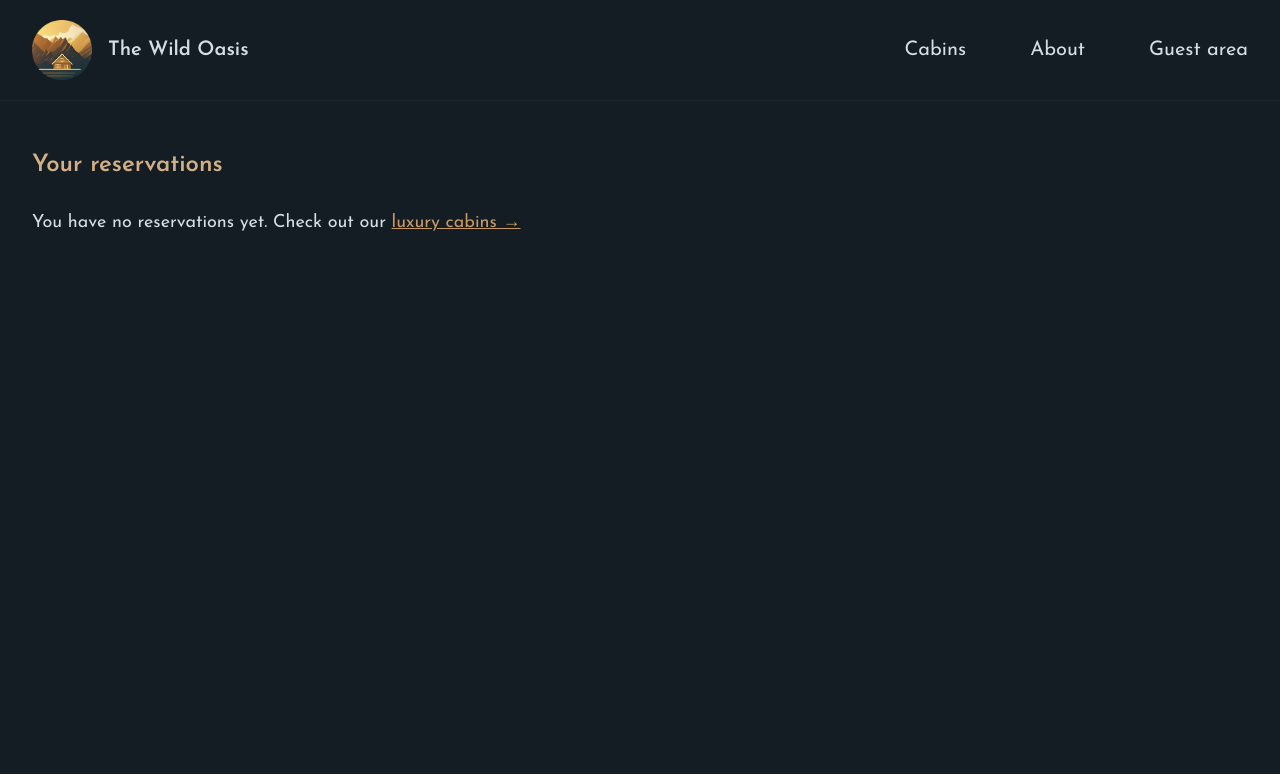
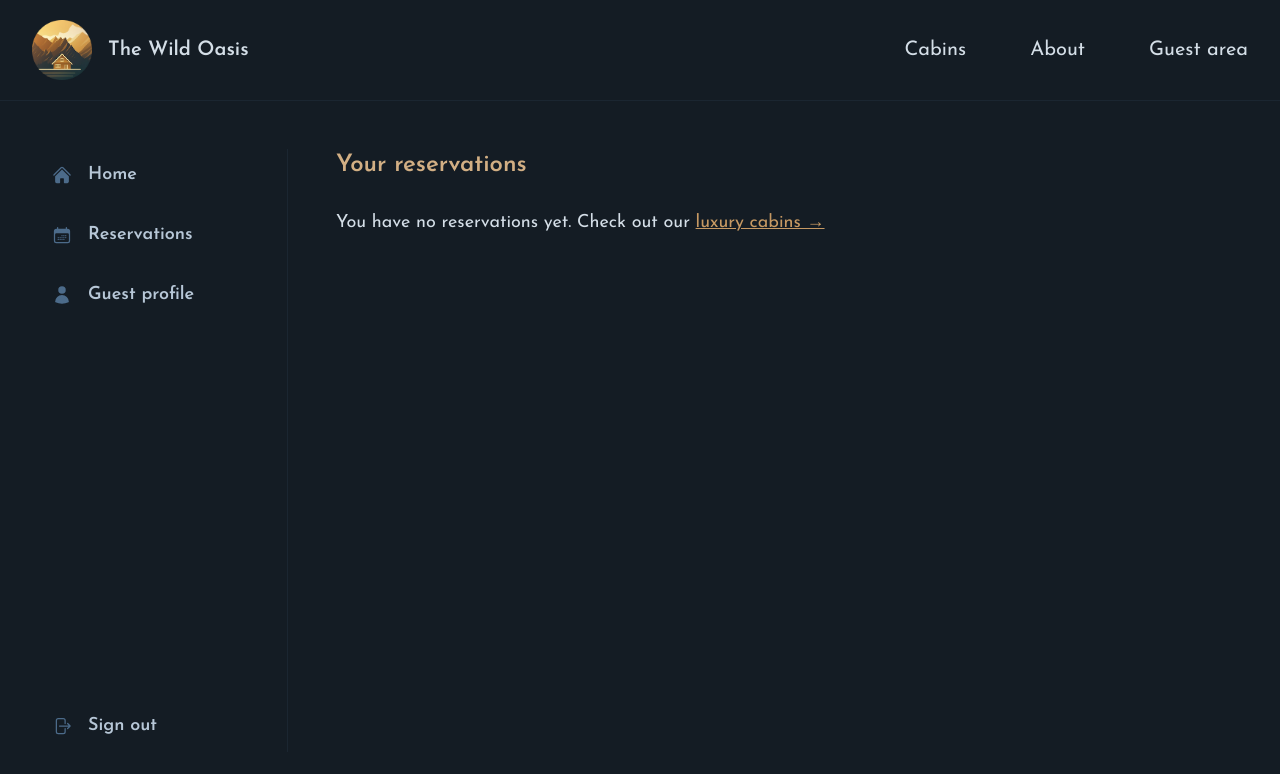
Before and after one commit to Wonderdog321/the-wild-oasis-website, a Next.js app: page /account/reservations in a window 1280 px wide. Shown: the top 774 px of the page. Built offline with nearby package versions, Linux system fonts and the light colour scheme.

Commit message:
Implementing supabase to the project as well fetching cabins data.

```diff
--- a/app/_components/CabinCard.tsx
+++ b/app/_components/CabinCard.tsx
@@ -1,3 +1,5 @@
+import Image from "next/image";
+import Link from "next/link";
 import { UsersIcon } from "@heroicons/react/24/solid";
 import { cabinType } from "../types/types";
 
@@ -10,11 +12,14 @@ function CabinCard({ cabin }: CabinCardProps) {
 
   return (
     <div className="border-primary-800 flex border">
-      <img
-        src={image}
-        alt={`Cabin ${name}`}
-        className="border-primary-800 flex-1 border-r"
-      />
+      <div className="relative flex-1">
+        <Image
+          src={image}
+          fill
+          alt={`Cabin ${name}`}
+          className="border-primary-800 flex-1 border-r object-cover"
+        />
+      </div>
 
       <div className="flex-grow">
         <div className="bg-primary-950 px-7 pt-5 pb-4">
@@ -47,12 +52,12 @@ function CabinCard({ cabin }: CabinCardProps) {
         </div>
 
         <div className="bg-primary-950 border-t-primary-800 border-t text-right">
-          <a
+          <Link
             href={`/cabins/${id}`}
             className="border-primary-800 hover:bg-accent-600 hover:text-primary-900 inline-block border-l px-6 py-4 transition-all"
           >
             Details & reservation &rarr;
-          </a>
+          </Link>
         </div>
       </div>
     </div>
--- a/app/_components/SideNavigation.tsx
+++ b/app/_components/SideNavigation.tsx
@@ -2,44 +2,45 @@ import {
   CalendarDaysIcon,
   HomeIcon,
   UserIcon,
-} from '@heroicons/react/24/solid';
-import SignOutButton from './SignOutButton';
+} from "@heroicons/react/24/solid";
+import SignOutButton from "./SignOutButton";
+import Link from "next/link";
 
 const navLinks = [
   {
-    name: 'Home',
-    href: '/account',
-    icon: <HomeIcon className='h-5 w-5 text-primary-600' />,
+    name: "Home",
+    href: "/account",
+    icon: <HomeIcon className="text-primary-600 h-5 w-5" />,
   },
   {
-    name: 'Reservations',
-    href: '/account/reservations',
-    icon: <CalendarDaysIcon className='h-5 w-5 text-primary-600' />,
+    name: "Reservations",
+    href: "/account/reservations",
+    icon: <CalendarDaysIcon className="text-primary-600 h-5 w-5" />,
   },
   {
-    name: 'Guest profile',
-    href: '/account/profile',
-    icon: <UserIcon className='h-5 w-5 text-primary-600' />,
+    name: "Guest profile",
+    href: "/account/profile",
+    icon: <UserIcon className="text-primary-600 h-5 w-5" />,
   },
 ];
 
 function SideNavigation() {
   return (
-    <nav className='border-r border-primary-900'>
-      <ul className='flex flex-col gap-2 h-full text-lg'>
+    <nav className="border-primary-900 border-r">
+      <ul className="flex h-full flex-col gap-2 text-lg">
         {navLinks.map((link) => (
           <li key={link.name}>
-            <a
-              className={`py-3 px-5 hover:bg-primary-900 hover:text-primary-100 transition-colors flex items-center gap-4 font-semibold text-primary-200`}
+            <Link
+              className={`hover:bg-primary-900 hover:text-primary-100 text-primary-200 flex items-center gap-4 px-5 py-3 font-semibold transition-colors`}
               href={link.href}
             >
               {link.icon}
               <span>{link.name}</span>
-            </a>
+            </Link>
           </li>
         ))}
 
-        <li className='mt-auto'>
+        <li className="mt-auto">
           <SignOutButton />
         </li>
       </ul>
--- /dev/null
+++ b/app/_lib/supabase.js
@@ -0,0 +1,6 @@
+import { createClient } from "@supabase/supabase-js";
+
+export const supabase = createClient(
+  process.env.SUPABASE_URL,
+  process.env.SUPABASE_KEY,
+);
--- /dev/null
+++ b/app/account/layout.tsx
@@ -0,0 +1,14 @@
+import SideNavigation from "../_components/SideNavigation";
+
+export default function layout({
+  children,
+}: Readonly<{
+  children: React.ReactNode;
+}>) {
+  return (
+    <div className="grid h-full grid-cols-[16rem_1fr] gap-12">
+      <SideNavigation />
+      <div>{children}</div>
+    </div>
+  );
+}
--- a/app/account/profile/page.tsx
+++ b/app/account/profile/page.tsx
@@ -1,4 +1,9 @@
 import SelectCountry from "@/app/_components/SelectCountry";
+import { Metadata } from "next";
+
+export const metadata: Metadata = {
+  title: "Update Profile",
+};
 
 export default function Page() {
   // CHANGE
@@ -7,21 +12,21 @@ export default function Page() {
 
   return (
     <div>
-      <h2 className="font-semibold text-2xl text-accent-400 mb-4">
+      <h2 className="text-accent-400 mb-4 text-2xl font-semibold">
         Update your guest profile
       </h2>
 
-      <p className="text-lg mb-8 text-primary-200">
+      <p className="text-primary-200 mb-8 text-lg">
         Providing the following information will make your check-in process
         faster and smoother. See you soon!
       </p>
 
-      <form className="bg-primary-900 py-8 px-12 text-lg flex gap-6 flex-col">
+      <form className="bg-primary-900 flex flex-col gap-6 px-12 py-8 text-lg">
         <div className="space-y-2">
           <label>Full name</label>
           <input
             disabled
-            className="px-5 py-3 bg-primary-200 text-primary-800 w-full shadow-sm rounded-sm disabled:cursor-not-allowed disabled:bg-gray-600 disabled:text-gray-400"
+            className="bg-primary-200 text-primary-800 w-full rounded-sm px-5 py-3 shadow-sm disabled:cursor-not-allowed disabled:bg-gray-600 disabled:text-gray-400"
           />
         </div>
 
@@ -29,7 +34,7 @@ export default function Page() {
           <label>Email address</label>
           <input
             disabled
-            className="px-5 py-3 bg-primary-200 text-primary-800 w-full shadow-sm rounded-sm disabled:cursor-not-allowed disabled:bg-gray-600 disabled:text-gray-400"
+            className="bg-primary-200 text-primary-800 w-full rounded-sm px-5 py-3 shadow-sm disabled:cursor-not-allowed disabled:bg-gray-600 disabled:text-gray-400"
           />
         </div>
 
@@ -46,7 +51,7 @@ export default function Page() {
           <SelectCountry
             name="nationality"
             id="nationality"
-            className="px-5 py-3 bg-primary-200 text-primary-800 w-full shadow-sm rounded-sm"
+            className="bg-primary-200 text-primary-800 w-full rounded-sm px-5 py-3 shadow-sm"
             defaultCountry={nationality}
           />
         </div>
@@ -55,12 +60,12 @@ export default function Page() {
           <label htmlFor="nationalID">National ID number</label>
           <input
             name="nationalID"
-            className="px-5 py-3 bg-primary-200 text-primary-800 w-full shadow-sm rounded-sm"
+            className="bg-primary-200 text-primary-800 w-full rounded-sm px-5 py-3 shadow-sm"
           />
         </div>
 
-        <div className="flex justify-end items-center gap-6">
-          <button className="bg-accent-500 px-8 py-4 text-primary-800 font-semibold hover:bg-accent-600 transition-all disabled:cursor-not-allowed disabled:bg-gray-500 disabled:text-gray-300">
+        <div className="flex items-center justify-end gap-6">
+          <button className="bg-accent-500 text-primary-800 hover:bg-accent-600 px-8 py-4 font-semibold transition-all disabled:cursor-not-allowed disabled:bg-gray-500 disabled:text-gray-300">
             Update profile
           </button>
         </div>
--- a/app/account/reservations/page.tsx
+++ b/app/account/reservations/page.tsx
@@ -1,5 +1,10 @@
 import ReservationCard from "@/app/_components/ReservationCard";
 import { bookingType } from "@/app/types/types";
+import { Metadata } from "next";
+
+export const metadata: Metadata = {
+  title: "Reservations",
+};
 
 export default function Page() {
   // CHANGE
--- a/app/cabins/page.tsx
+++ b/app/cabins/page.tsx
@@ -1,14 +1,15 @@
 import { cabinType } from "../types/types";
 import { Metadata } from "next";
+import { getCabins } from "../_lib/data-service";
 import CabinCard from "@/app/_components/CabinCard";
 
 export const metadata: Metadata = {
   title: "Cabins",
 };
 
-export default function Page() {
+export default async function Page() {
   // CHANGE
-  const cabins: cabinType[] = [];
+  const cabins: cabinType[] = await getCabins();
 
   return (
     <div>
--- a/app/layout.tsx
+++ b/app/layout.tsx
@@ -22,8 +22,8 @@ export default function RootLayout({
         className={`${josefin.className} bg-primary-950 text-primary-100 relative flex min-h-screen flex-col antialiased`}
       >
         <Header />
-        <div className="flex-1 px-8 py-12">
-          <main className="mx-auto max-w-7xl">{children}</main>
+        <div className="grid flex-1 px-8 py-12">
+          <main className="mx-auto w-full max-w-7xl">{children}</main>
         </div>
       </body>
     </html>
--- a/next.config.ts
+++ b/next.config.ts
@@ -4,6 +4,16 @@ const nextConfig: NextConfig = {
   turbopack: {
     root: __dirname, // explicitly sets the correct root
   },
+  images: {
+    remotePatterns: [
+      {
+        protocol: "https",
+        hostname: "gmrvheufnvkxcsexiwlc.supabase.co",
+        port: "",
+        pathname: "/storage/v1/object/public/cabin-images/**",
+      },
+    ],
+  },
 };
 
 export default nextConfig;
--- a/package.json
+++ b/package.json
@@ -10,8 +10,10 @@
   },
   "dependencies": {
     "@heroicons/react": "^2.2.0",
+    "@supabase/supabase-js": "^2.58.0",
     "@types/date-fns": "^2.6.3",
     "date-fns": "^4.1.0",
+    "dot-env": "^0.0.1",
     "next": "15.5.4",
     "react": "19.1.0",
     "react-dom": "19.1.0"
```
Also changed, not shown: app/_lib/data-service.js (+44 -44 lines), 1 other file (tests, documents, lock files or other folders).
